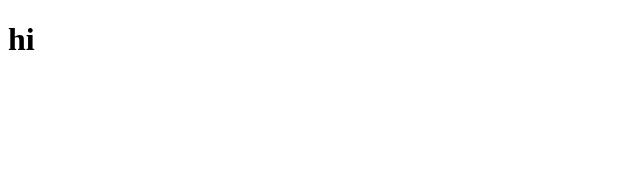
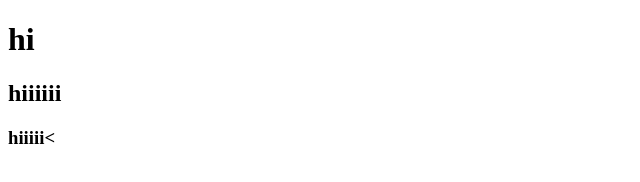
Before and after one commit to gulamashraf7867/git-test--, a website: page index.html in a window 1280 px wide. Shown: the whole page, without its empty margins (0-640 px from the left). Drawn offline with Linux system fonts and the light colour scheme.

```diff
--- a/index.html
+++ b/index.html
@@ -3,5 +3,7 @@
     <head> </head>
     <body>
         <h1>hi</h1>
+		<h2>hiiiiii</h2>
+		<h3>hiiiii<</h3>
     </body>
 </html>
```
Also changed, not shown: package.json (+7 -2 lines), 2 other files.
